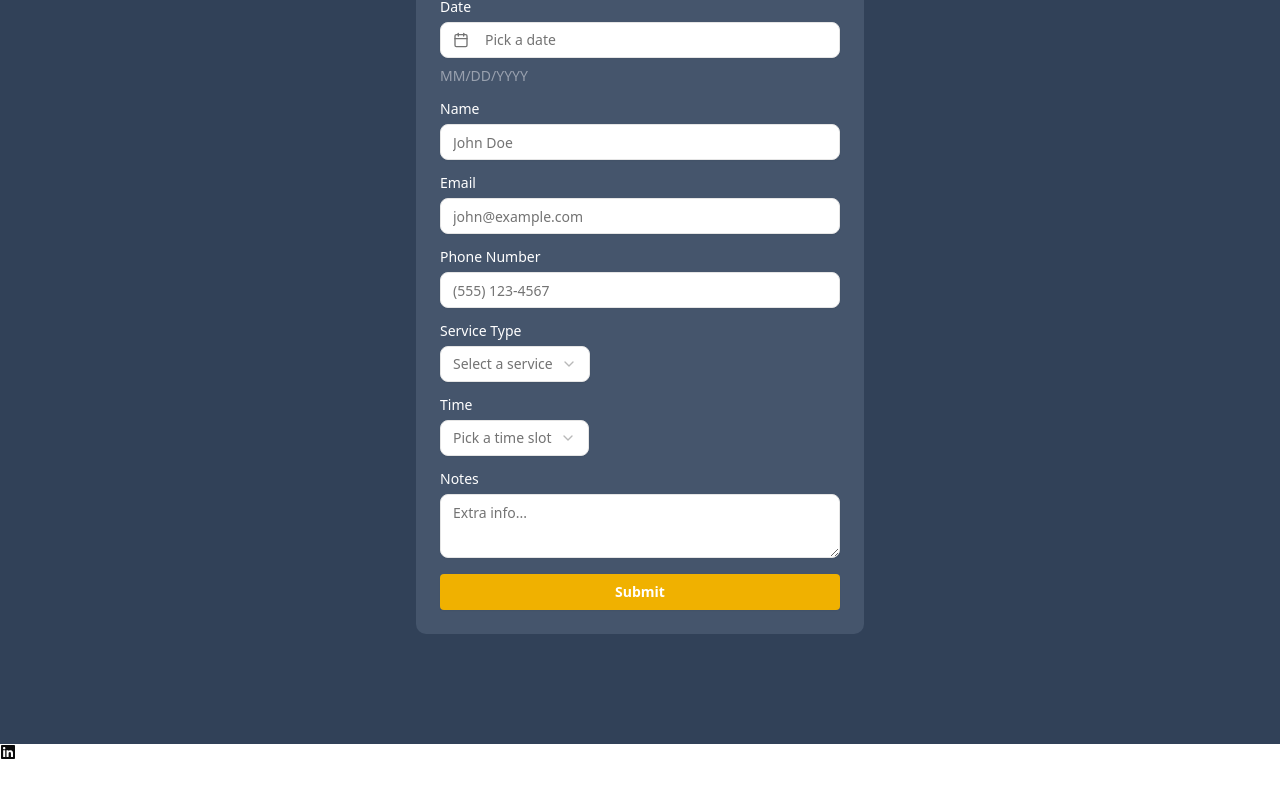
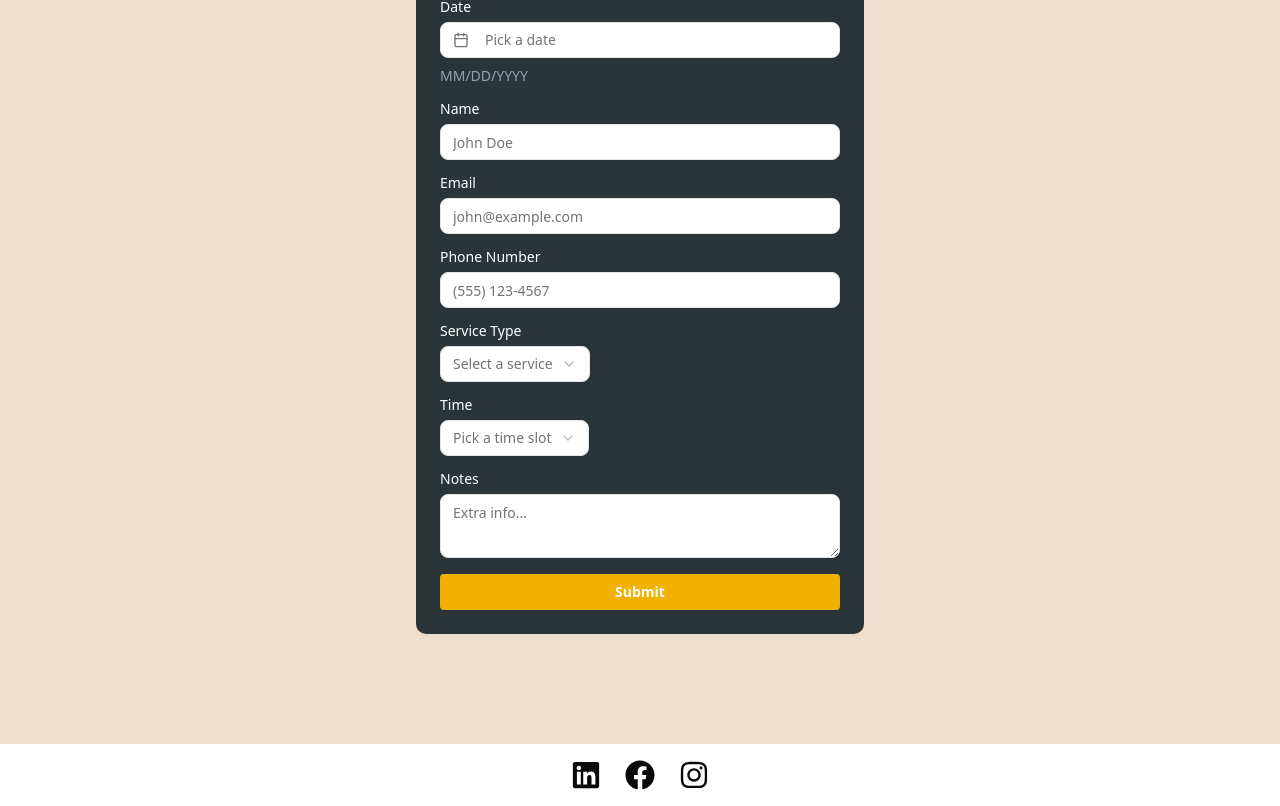
Before and after one commit to Jad-Kreit29/Bike-Repair-Site, a React (Vite) app: page /appointment_book in a window 1280 px wide. Shown: the part 176-982 px from the top of the page. Before the commit the page ends 936 px from the top, so only its background shows below. Built offline with nearby package versions, Linux system fonts and the light colour scheme; a web font is replaced by a local one.

Commit message:
Changed colour scheme for appointment page and added footer logos

```diff
--- a/src/components/Footer.jsx
+++ b/src/components/Footer.jsx
@@ -1,11 +1,12 @@
 import React from 'react'
-import { FaLinkedin } from 'react-icons/fa'
+import { FaLinkedin, FaFacebook, FaInstagram }  from 'react-icons/fa'
 
 const Footer = () => {
   return (
-    <div>
-
+      <div className="flex justify-center items-center w-full py-4 gap-x-6 text-3xl">
       <FaLinkedin />
+      <FaFacebook />
+      <FaInstagram />
 
     </div>
   )
--- a/src/pages/AppointmentPage.jsx
+++ b/src/pages/AppointmentPage.jsx
@@ -139,10 +139,10 @@ function AppointmentPage() {
   }
 
   return (
-    <div className="flex justify-center items-start min-h-screen bg-slate-700 p-8">
+    <div className="flex justify-center items-start min-h-screen bg-[#EFDECD] p-8">
       {/* Form container */}
       <Form {...form}>
-        <form onSubmit={form.handleSubmit(onSubmit)} className="space-y-4 bg-slate-600 p-6 rounded-lg w-full max-w-md text-white">
+        <form onSubmit={form.handleSubmit(onSubmit)} className="space-y-4 bg-[#2A3439] p-6 rounded-lg w-full max-w-md text-white">
 
           {/* Date Picker - Integrated into FormField */}
           <FormField
```
